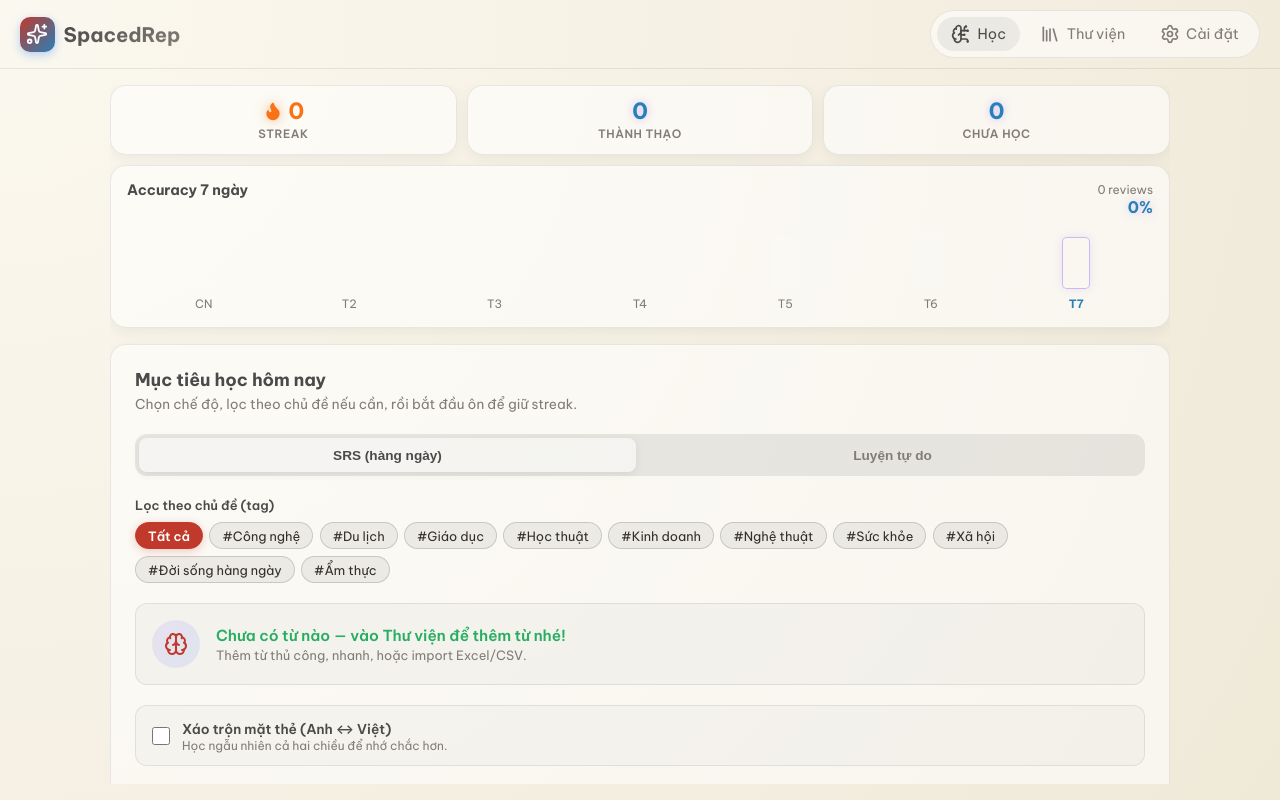
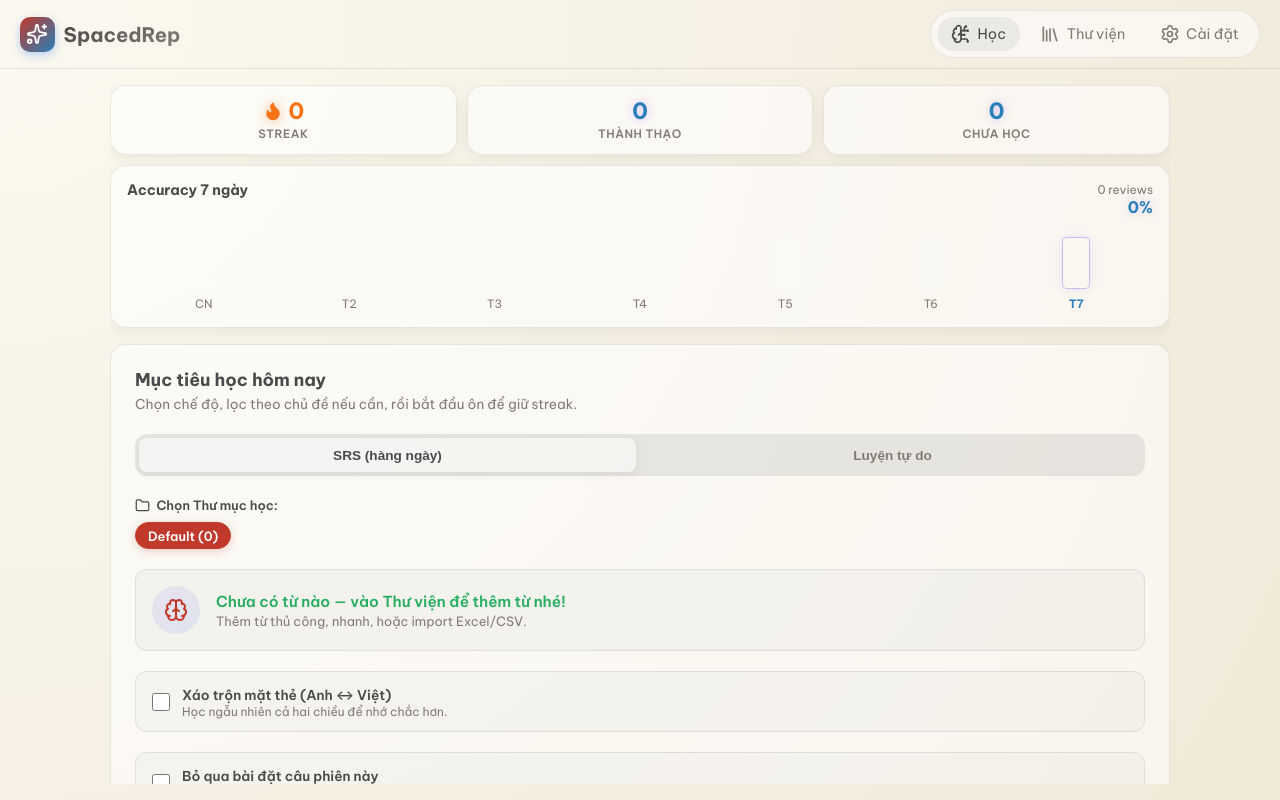
Before and after one commit to tthanhvu002sgu/SPS, a React (Vite) app: page / in a window 1280 px wide. Built offline with nearby package versions, Linux system fonts and the light colour scheme.

Commit message:
Add folder selection to Study tab

```diff
--- a/src/App.jsx
+++ b/src/App.jsx
@@ -97,6 +97,7 @@ function App() {
               words={words}
               settings={settings}
               topics={topics}
+              folders={folders}
               onUpdateWord={updateWord}
               onDeleteWord={deleteWord}
               recordReview={recordReview}
--- a/src/components/StudySession.jsx
+++ b/src/components/StudySession.jsx
@@ -11,6 +11,7 @@ import {
   Trash2,
   Undo2,
   SkipForward,
+  Folder,
 } from 'lucide-react';
 import { processReview } from '../utils/srs';
 import Dashboard from './Dashboard';
@@ -48,6 +49,7 @@ const StudySession = ({
   words,
   settings,
   topics = [],
+  folders = [],
   onUpdateWord,
   onDeleteWord,
   recordReview,
@@ -65,6 +67,7 @@ const StudySession = ({
   const [randomFrontBack, setRandomFrontBack] = useState(false);
   const [showReverse, setShowReverse] = useState(false);
   const [skipSentenceThisSession, setSkipSentenceThisSession] = useState(false);
+  const [filterFolderId, setFilterFolderId] = useState('default');
   const [filterTag, setFilterTag] = useState('');
   const [sessionTotal, setSessionTotal] = useState(0);
   const [undoStack, setUndoStack] = useState(null);
@@ -90,15 +93,43 @@ const StudySession = ({
 
   const availableTags = useMemo(() => {
     const set = new Set();
-    words.forEach((w) => (w.tags || []).forEach((t) => set.add(t)));
-    (topics || []).forEach((t) => set.add(t));
+    let sourceWords = words;
+    if (filterFolderId && filterFolderId !== 'default') {
+      const activeFolder = folders.find((f) => f.id === filterFolderId);
+      if (activeFolder) {
+        sourceWords = words.filter((w) => {
+          const hasTag = (w.tags || []).some((t) => (activeFolder.tags || []).includes(t));
+          const hasType = (activeFolder.tags || []).includes(w.wordType);
+          const hasId = (activeFolder.wordIds || []).includes(w.id);
+          return hasTag || hasType || hasId;
+        });
+      }
+    }
+    sourceWords.forEach((w) => (w.tags || []).forEach((t) => set.add(t)));
     return Array.from(set).sort();
-  }, [words, topics]);
+  }, [words, folders, filterFolderId]);
 
   const filteredPool = useMemo(() => {
-    if (!filterTag) return words;
-    return words.filter((w) => (w.tags || []).includes(filterTag));
-  }, [words, filterTag]);
+    let pool = words;
+
+    if (filterFolderId && filterFolderId !== 'default') {
+      const activeFolder = folders.find((f) => f.id === filterFolderId);
+      if (activeFolder) {
+        pool = pool.filter((w) => {
+          const hasTag = (w.tags || []).some((t) => (activeFolder.tags || []).includes(t));
+          const hasType = (activeFolder.tags || []).includes(w.wordType);
+          const hasId = (activeFolder.wordIds || []).includes(w.id);
+          return hasTag || hasType || hasId;
+        });
+      }
+    }
+
+    if (filterTag) {
+      pool = pool.filter((w) => (w.tags || []).includes(filterTag));
+    }
+
+    return pool;
+  }, [words, filterFolderId, folders, filterTag]);
 
   const translateToVi = async (text) => {
     try {
@@ -639,6 +670,40 @@ Hãy nhận xét chi tiết và trả lời ngắn gọn bằng tiếng Việt t
               Luyện tự do
             </button>
           </div>
+
+          {folders.length > 0 && (
+            <div>
+              <p style={{ fontSize: '0.8rem', fontWeight: 600, marginBottom: '0.4rem', display: 'flex', alignItems: 'center', gap: '0.4rem' }}>
+                <Folder size={15} className="text-gradient" /> Chọn Thư mục học:
+              </p>
+              <div className="filter-chips">
+                {folders.map((f) => {
+                  const count = f.isDefault
+                    ? words.length
+                    : words.filter((w) => {
+                        const hasTag = (w.tags || []).some((t) => (f.tags || []).includes(t));
+                        const hasType = (f.tags || []).includes(w.wordType);
+                        const hasId = (f.wordIds || []).includes(w.id);
+                        return hasTag || hasType || hasId;
+                      }).length;
+
+                  return (
+                    <button
+                      key={f.id}
+                      type="button"
+                      className={`chip ${filterFolderId === f.id ? 'chip-active' : ''}`}
+                      onClick={() => {
+                        setFilterFolderId(f.id);
+                        setFilterTag('');
+                      }}
+                    >
+                      {f.name} ({count})
+                    </button>
+                  );
+                })}
+              </div>
+            </div>
+          )}
 
           {availableTags.length > 0 && (
             <div>
```
